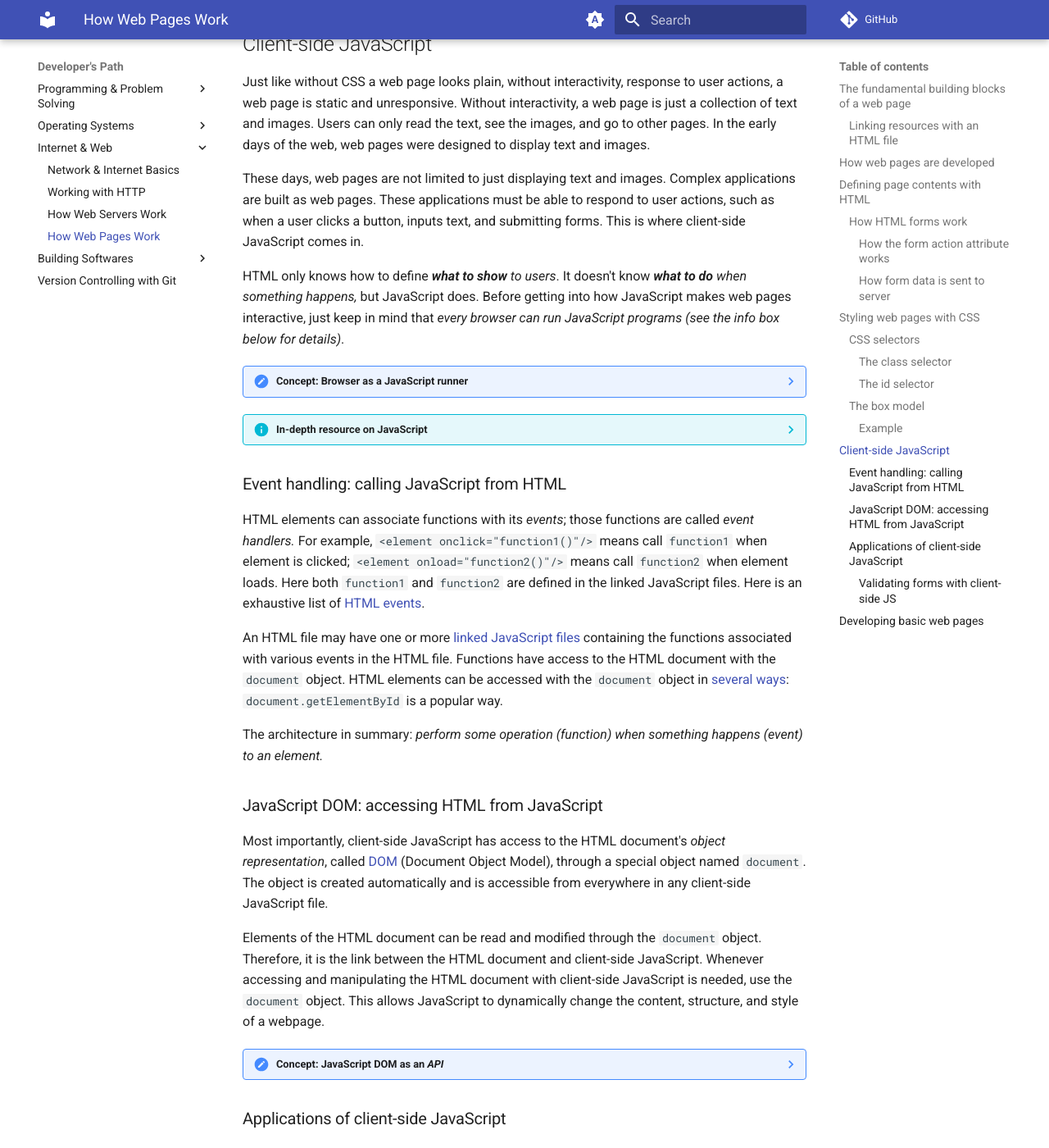
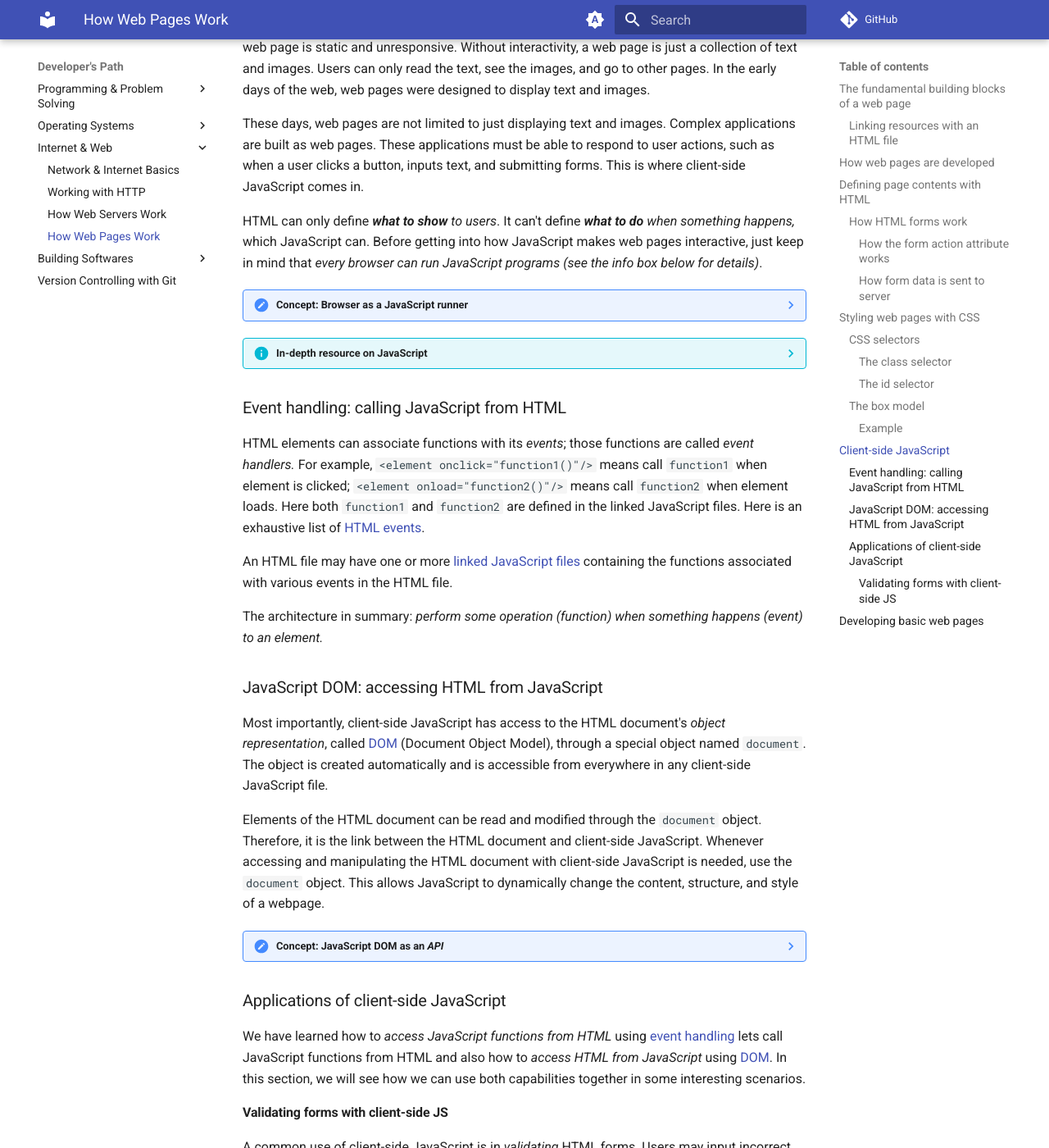
Before and after one commit to gharials/dev-path, an MkDocs documentation site: the page built from docs/internet-web/web-pages.md, in a window 1280 px wide and 1400 px high, scrolled down 6942 px. Shown: the whole window at 82% size. Built offline with MkDocs 1.6.1 and Material for MkDocs 9.7.7, drawn with Linux system fonts in a browser that asks for light colours; comment, search, counter and statistics services are not loaded; some of the changed text lies outside the part shown.

Commit message:
copy edits.

````diff
--- a/docs/internet-web/web-pages.md
+++ b/docs/internet-web/web-pages.md
@@ -50,8 +50,6 @@ An HTML may also need JavaScript files. The linking rule is bit different for th
 </head>
 ```
 
-The external resources are usually stored in the server's [static directory](web-servers.md#serving-static-contents), but can be in an external server too. After receiving an HTML, browsers [send requests to the server](./web-servers.md#how-an-http-server-serves-websites) for each of the specified resources.
-
 ???+ info "Passing CSS and JavaScript within HTML"
 
     CSS and JavaScript can also be passed within the HTML document itself, instead of linking them as external resources. This approach is suitable for small CSS and JavaScript codes. This is done with the `<style>` and `<script>` tags, respectively. An example follows:
@@ -260,7 +258,7 @@ Just like without CSS a web page looks plain, without interactivity, response to
 
 These days, web pages are not limited to just displaying text and images. Complex applications are built as web pages. These applications must be able to respond to user actions, such as when a user clicks a button, inputs text, and submitting forms. This is where client-side JavaScript comes in.
 
-HTML only knows how to define _**what to show** to users_. It doesn't know _**what to do** when something happens,_ but JavaScript does. Before getting into how JavaScript makes web pages interactive, just keep in mind that _every browser can run JavaScript programs (see the info box below for details)_.
+HTML can only define _**what to show** to users_. It can't define _**what to do** when something happens,_ which JavaScript can. Before getting into how JavaScript makes web pages interactive, just keep in mind that _every browser can run JavaScript programs (see the info box below for details)_.
 
 ??? note "Concept: Browser as a JavaScript runner"
 
@@ -286,7 +284,7 @@ HTML only knows how to define _**what to show** to users_. It doesn't know _**wh
 
 HTML elements can associate functions with its _events_; those functions are called _event handlers._ For example, `<element onclick="function1()"/>` means call `function1` when element is clicked; `<element onload="function2()"/>` means call `function2` when element loads. Here both `function1` and `function2` are defined in the linked JavaScript files. Here is an exhaustive list of [HTML events](https://www.w3schools.com/jsref/dom_obj_event.asp).
 
-An HTML file may have one or more [linked JavaScript files](#linking-resources-with-an-html-file) containing the functions associated with various events in the HTML file. Functions have access to the HTML document with the `document` object. HTML elements can be accessed with the `document` object in [several ways](https://www.w3schools.com/js/js_htmldom_document.asp): `document.getElementById` is a popular way.
+An HTML file may have one or more [linked JavaScript files](#linking-resources-with-an-html-file) containing the functions associated with various events in the HTML file.
 
 The architecture in summary: _perform some operation (function) when something happens (event) to an element._
 
````
Also changed, not shown: other parts of docs/internet-web/web-pages.md (+1 -1 lines).
